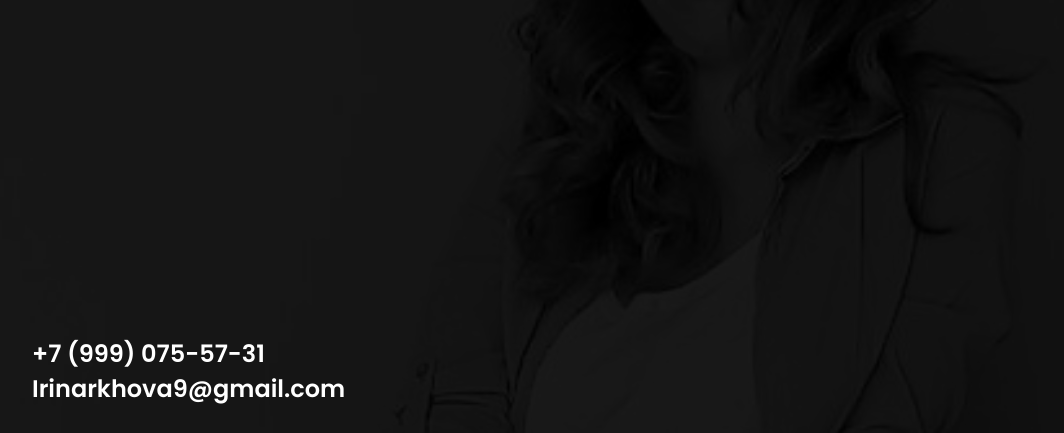
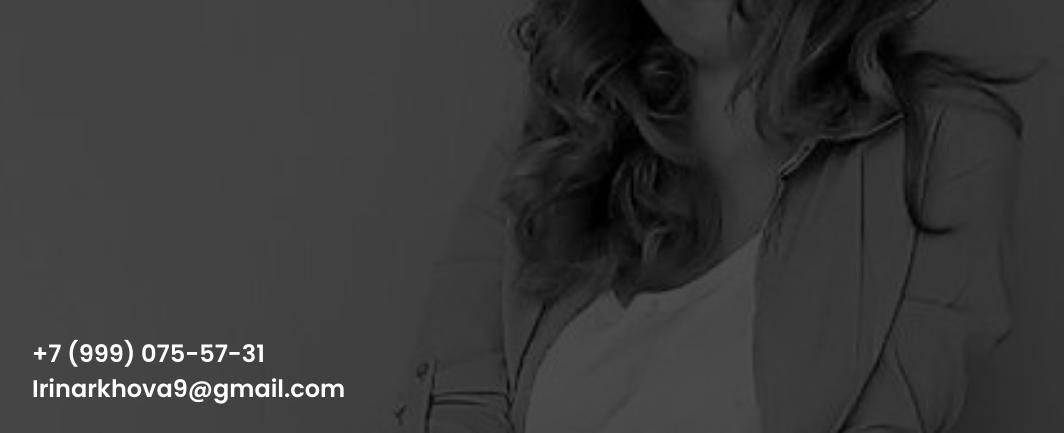
Before and after one commit to MariaIrkh/me_home, a plain HTML site: page index.html in a window 1280 px wide. Shown: the part 184-617 px from the top of the page, without its empty margins (18-1082 px from the left). Drawn offline with Linux system fonts and the light colour scheme.

Commit message:
Update style.css

```diff
--- a/style.css
+++ b/style.css
@@ -25,7 +25,7 @@ main::before {
     height: 100%;
     width: 100%;
     top: 0;
-    background-color: rgb(0, 0, 0, 0.9);
+    background-color: rgb(0, 0, 0, 0.7);
     z-index: -1;
 }
 
```
